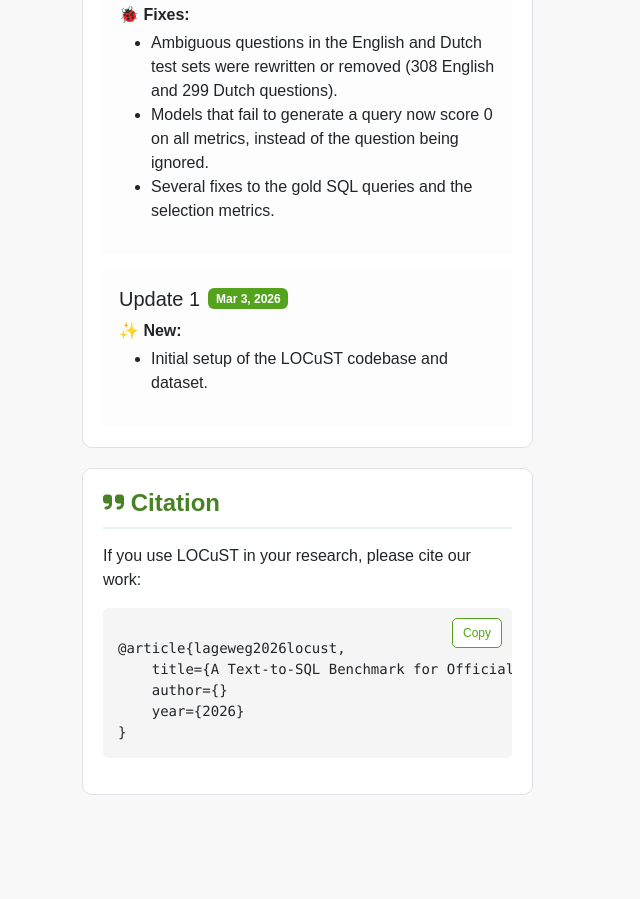
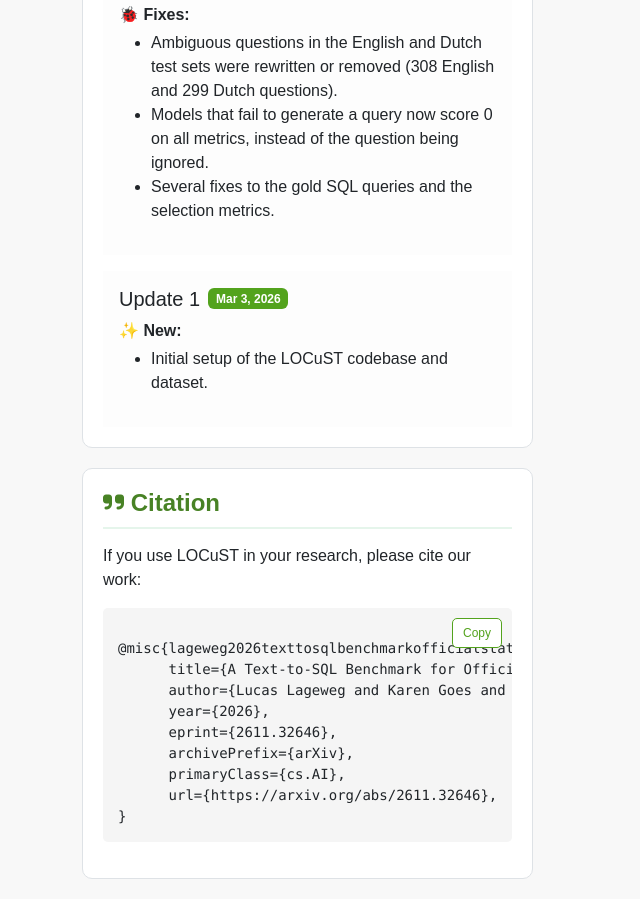
Before and after one commit to lagewel001/LOCuST, a plain HTML site: page index.html in a window 1280 px wide. Shown: the part 2030-2929 px from the top of the page, without its empty margins (0-640 px from the left). Before the commit the page ends 2845 px from the top, so only its background shows below. Drawn offline with Linux system fonts and the light colour scheme.

Commit message:
Updated citation section and paper href with the Arxiv preprint

```diff
--- a/index.html
+++ b/index.html
@@ -57,7 +57,7 @@
                     which is a combination of table retrieval and query generation. All tasks are run on the same question-answer data.
                 </p>
                 <div class="button-group">
-                    <a href="#" class="btn-custom">
+                    <a href="https://arxiv.org/abs/2611.32646" target="_blank" class="btn-custom">
                         <i class="fas fa-file-alt me-1"></i>
                         <span>Paper</span>
                     </a>
@@ -96,10 +96,14 @@
                 <h2><i class="fas fa-quote-right"></i> Citation</h2>
                 <p>If you use LOCuST in your research, please cite our work:</p>
                 <div class="code-container">
-<pre><code id="citation-text">@article{lageweg2026locust,
-    title={A Text-to-SQL Benchmark for Official Statistics},
-    author={}
-    year={2026}
+<pre><code id="citation-text">@misc{lageweg2026texttosqlbenchmarkofficialstatistics,
+      title={A Text-to-SQL Benchmark for Official Statistics},
+      author={Lucas Lageweg and Karen Goes and Tom van den Broek and Frank Pijpers and Paul Groth and Jan-Christoph Kalo},
+      year={2026},
+      eprint={2611.32646},
+      archivePrefix={arXiv},
+      primaryClass={cs.AI},
+      url={https://arxiv.org/abs/2611.32646},
 }</code></pre>
                     <button class="copy-btn" id="copy-citation-btn">Copy</button>
                 </div>
```
